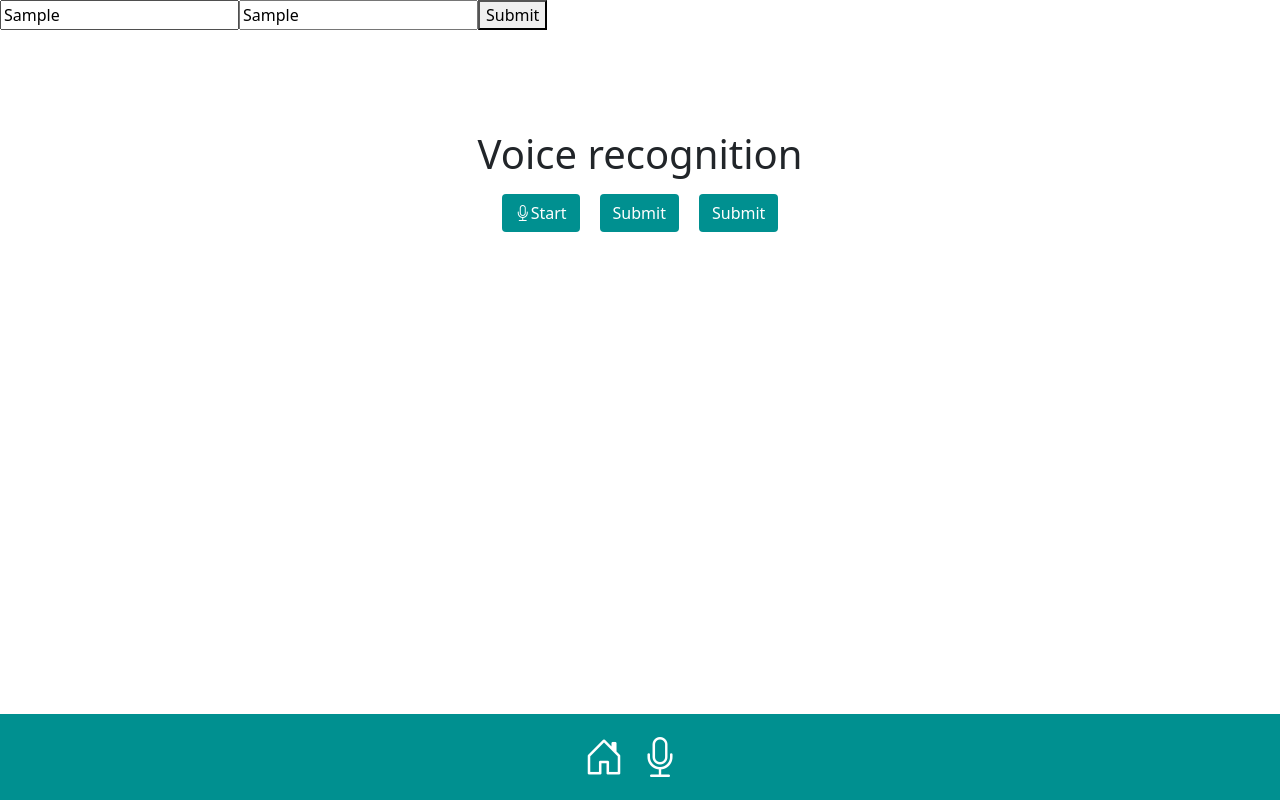
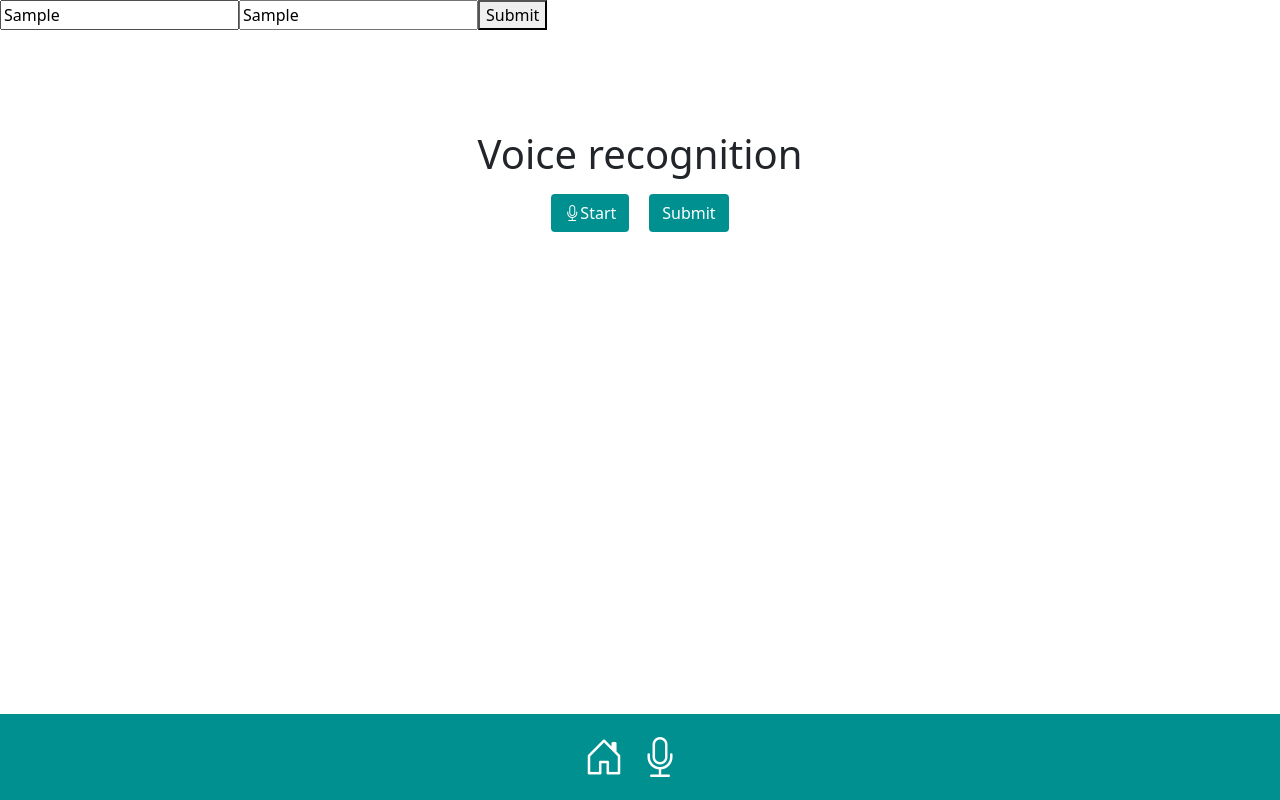
Before and after one commit to S00198481/Project300MentalHealthTracker, an Angular app: page / in a window 1280 px wide. Both pictures are taken after typing "Sample", "Sample" into the empty fields and a click on the button "Submit". Built offline with nearby package versions, Linux system fonts and the light colour scheme.

Commit message:
remvoed test button

```diff
--- a/src/app/recorder/recorder.component.html
+++ b/src/app/recorder/recorder.component.html
@@ -9,6 +9,5 @@
 
     <button style="margin: 10px;" class="bi bi-mic btn btn-" (click)="recording = !recording" (click)="buttonPress()">{{recording ? 'Stop' : 'Start'}}</button>
     <button style="margin: 10px;" class="btn btn-" (click)="recording = !recording" (click)="submitData()">Submit</button>
-    <button style="margin: 10px;" class="btn btn-"  (click)="testQuery()">Submit</button>
 </div>
 </body>
```
